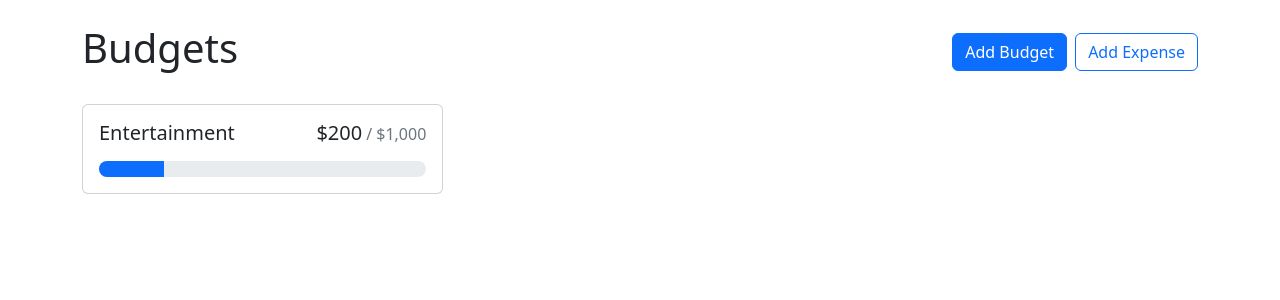
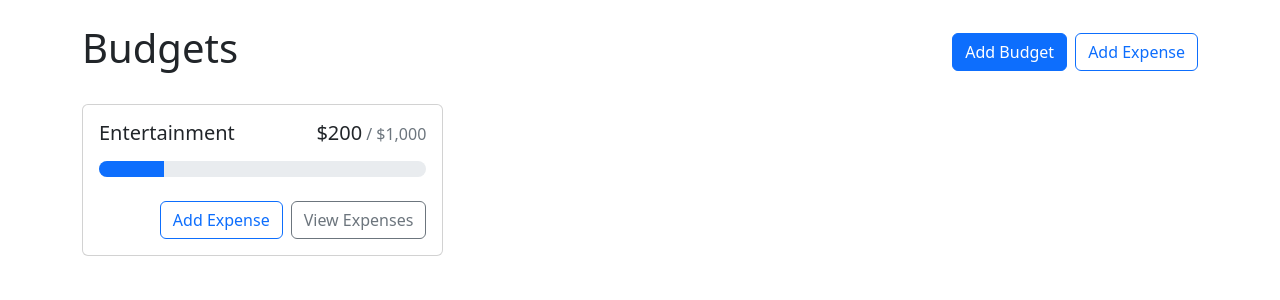
Before and after one commit to rick329mo/budget-project, a React (Vite) app in the folder budget-app/: page / in a window 1280 px wide. Shown: the top 300 px of the page. Built offline with nearby package versions, Linux system fonts and the light colour scheme.

Commit message:
created new buttons for add and view

```diff
--- a/budget-app/src/components/BudgetCard.jsx
+++ b/budget-app/src/components/BudgetCard.jsx
@@ -1,4 +1,4 @@
-import { Card, ProgressBar } from "react-bootstrap"
+import { Button, Card, ProgressBar, Stack } from "react-bootstrap"
 import { currencyFormatter } from "../utils"
 
 function BudgetCard({ name, amount, max }) {
@@ -20,6 +20,10 @@
                     max={max}
                     now={amount}
                 />
+                <Stack direction="horizontal" gap="2" className="mt-4">
+                    <Button variant="outline-primary" className="ms-auto">Add Expense</Button>
+                    <Button variant="outline-secondary">View Expenses</Button>
+                </Stack>
             </Card.Body>
         </Card>
     )
```
